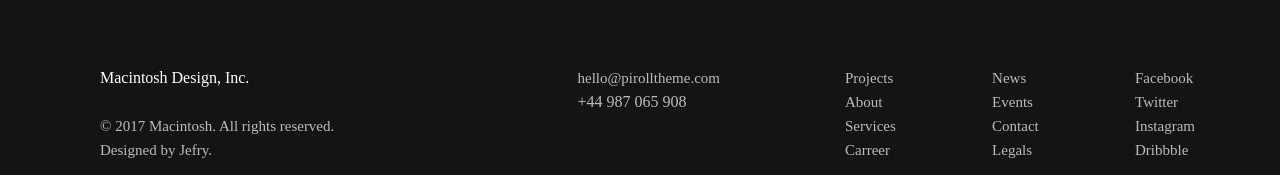
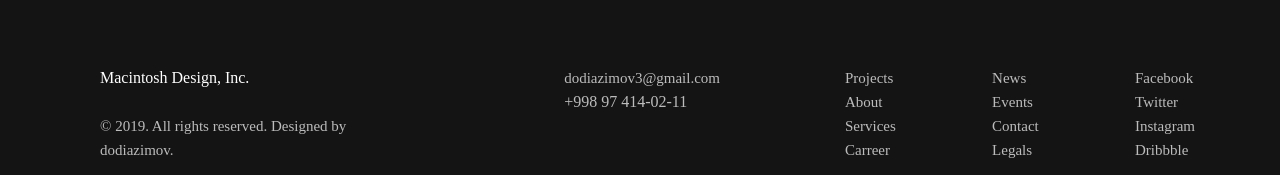
Before and after one commit to dodiazimov/dodiazimov.github.io, a plain HTML site: page pages/about.html in a window 1280 px wide. Shown: the part 1799-1974 px from the top of the page. Drawn offline with Linux system fonts and the light colour scheme; a web font is replaced by a local one.

Commit message:
footer
footer

```diff
--- a/pages/about.html
+++ b/pages/about.html
@@ -120,14 +120,14 @@
                     <div class="col-lg-6">
                         <ul>
                             <a href="#1">Macintosh Design, Inc.</a>
-                            <p>© 2017 Macintosh. All rights reserved.
-                                Designed by Jefry.</p>
+                            <p>© 2019. All rights reserved.
+                                Designed by dodiazimov.</p>
                         </ul>
                     </div>
                     <div class="col-lg-">
                         <ul>
-                            <a href="#1">hello@pirolltheme.com</a>
-                            <p>+44 987 065 908 </p>
+                            <a href="#1">dodiazimov3@gmail.com</a>
+                            <p>+998 97 414-02-11 </p>
                         </ul>
                     </div>
                     </div>
```
